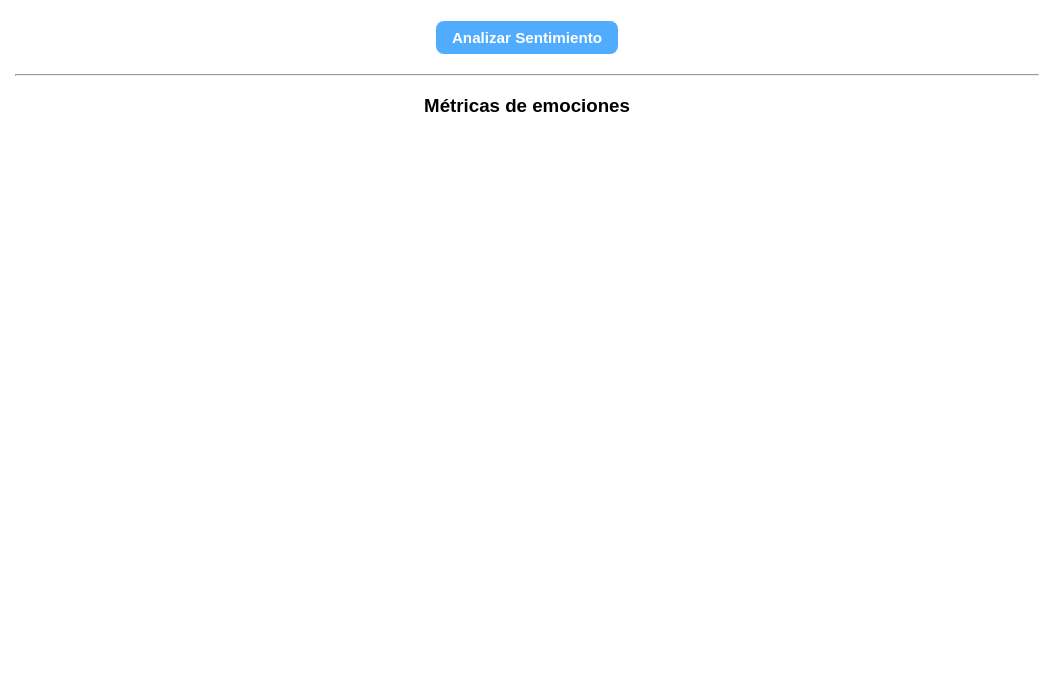
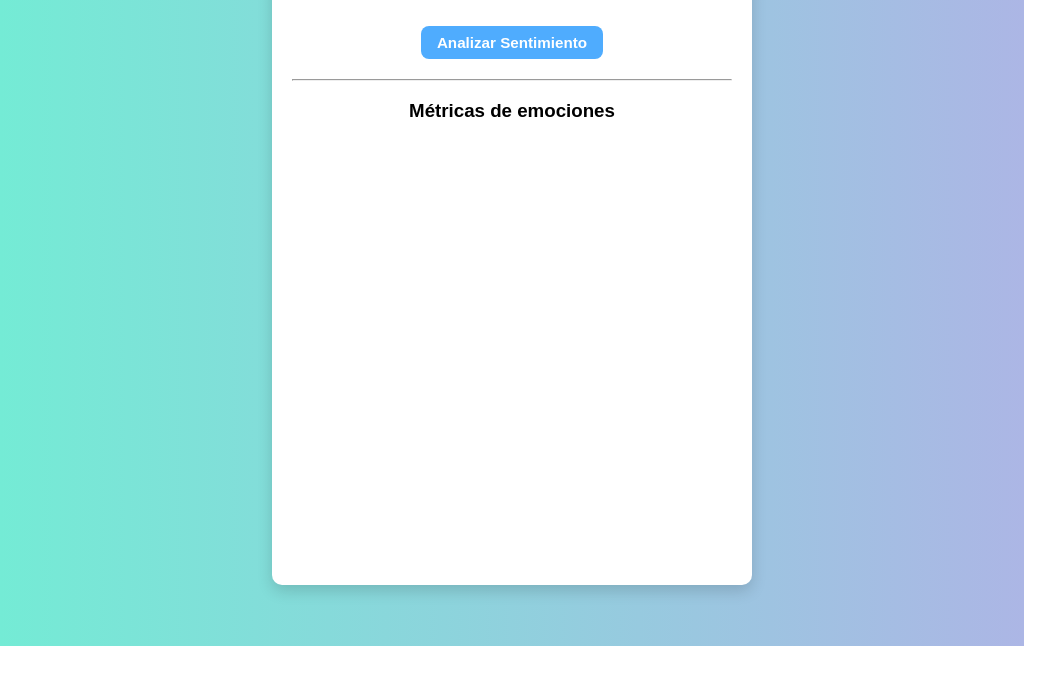
Before and after one commit to Alejandra-Cabrera21/proyecto1, a plain HTML site: page docs/index.html in a window 1024 px wide. Shown: the part 154-830 px from the top of the page, 1054 px wide, since content can reach past the window. After the commit the page ends 800 px from the top, so only its background shows below. Drawn offline with nearby package versions, Linux system fonts and the light colour scheme.

Commit message:
Mejoré el frontend para que se vea mejor en pantallas pequeñas en index.html

```diff
--- a/docs/index.html
+++ b/docs/index.html
@@ -127,13 +127,14 @@
 
     @media (min-width: 769px) and (max-width: 1200px) {
       .card {
-        border-radius: 0;       /* sin esquinas redondeadas */
-        width: 100%;
-        max-width: 100%;
-        height: 100vh;          /* ocupa toda la pantalla */
-        margin: 0;
-        padding: 15px;
-        box-shadow: none;       /* sin sombra, estilo app */
+        max-width: 480px;    /* más delgado */
+        width: 100%;          /* que no se desborde */
+        padding: 20px;
+        border-radius: 10px;
+        box-sizing: border-box;
+        box-shadow: 0px 6px 15px rgba(0,0,0,0.15);
+        height: auto;        /* ✅ se adapta al contenido */
+        margin:  0 auto;        /* centrado */
       }
 
       h2 {
```
